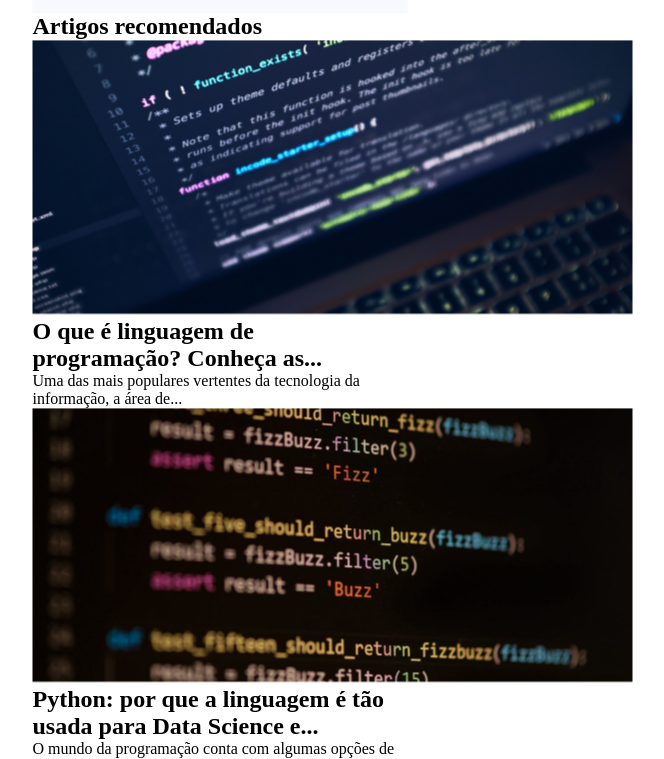
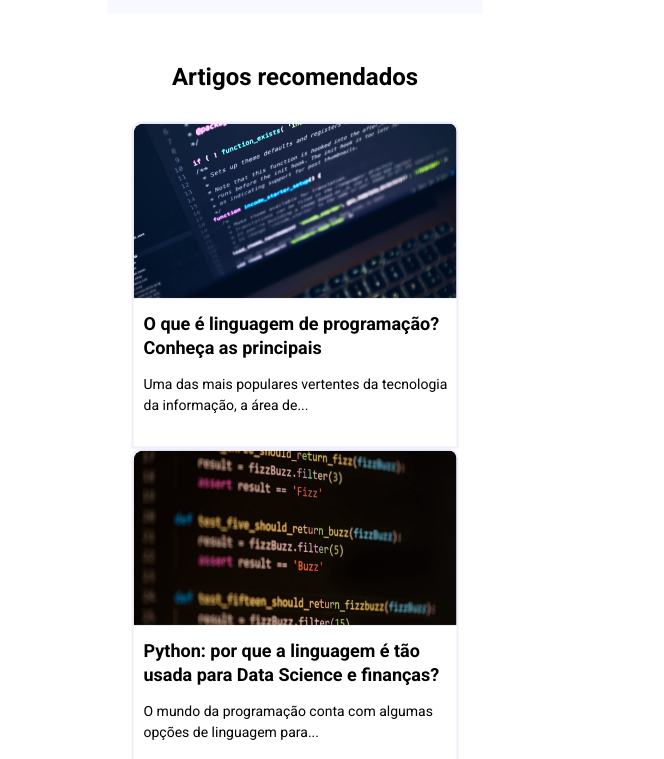
Before and after one commit to cleverton615/techblog, a plain HTML site: page index.html in a window 1280 px wide. Shown: the part 710-1469 px from the top of the page, without its empty margins (345-1009 px from the left). Drawn offline with Linux system fonts and the light colour scheme.

Commit message:
alterações no html e novas estilizações
Foi feito uma melhor separação entre os itens no html e aplicado novas estilizações no css

```diff
--- a/index.html
+++ b/index.html
@@ -11,7 +11,7 @@
         <section class="topo">
             <img src="imagens/illustra.png" alt="ilustração">
             <h1>
-                Escontre os melhores artigos de programação em um só lugar
+                Escontre os <strong class="blue">melhores artigos</strong> de programação em um só lugar
             </h1>
             <p>Explore o topo da programação em um só lugar! Seu destino único para dicas e tendências atuais.</p>
             <button>
@@ -22,41 +22,66 @@
         <section class="conteudo">
             <h1>Artigos recomendados</h1>
 
-            <div class="artigos">
+            <section class="artigos">
+                <div class="art_img">
                     <img src="imagens/image-1.png" alt="codigos">
-                <h1>O que é linguagem de programação? Conheça as...</h1>
+                </div>
+                <div class="art_txt">
+                    <h1>O que é linguagem de programação? Conheça as principais</h1>
                     <p>Uma das mais populares vertentes da tecnologia da informação, a área de...</p>
                 </div>
+            </section>
 
-            <div class="artigos">
+            <section class="artigos">
+                    <div class="art_img">
                         <img src="imagens/image-2.png" alt="codigos">
-                <h1>Python: por que a linguagem é tão usada para Data Science e...</h1>
+                    </div>
+                    <div class="art_txt">
+                        <h1>Python: por que a linguagem é tão usada para Data Science e finanças?</h1>
                         <p>O mundo da programação conta com algumas opções de linguagem para...</p>
                     </div>
+            </section>
 
-            <div class="artigos">
+                <section class="artigos">
+                    <div class="art_img">
                         <img src="imagens/image-3.png" alt="github">
+                    </div>
+                    <div class="art_txt">
                         <h1>GitHub tem receita de US$ 1 bilhão e 90 milhões de usuários</h1>
                         <p>O popular serviço de repositório de código GitHub foi adquirido pela...</p>
                     </div>
+                </section>
 
-            <div class="artigos">
+            <section class="artigos">
+                    <div class="art_img">
                         <img src="imagens/image-4.png" alt="git">
+                    </div>
+                    <div class="art_txt">
                         <h1>15 comandos no GIT que os desenvolvedores precisam saber</h1>
                         <p>Dominar os comandos GIT é uma habilidade que se conquista com...</p>
                     </div>
+            </section>
 
-            <div class="artigos">
+                <section class="artigos">
+                    <div class="art_img">
                         <img src="imagens/image-5.png" alt="git e github">
+                    </div>
+                    <div class="art_txt">
                         <h1>GIT e GitHub: o que são e quais as diferenças entre eles?</h1>
                         <p>Git e GibHub são dois softwares de controle de versão essenciais para...</p>
                     </div>
+                </section>
 
-            <div class="artigos">
+                <section class="artigos">
+                    <div class="art_img">
                         <img src="imagens/image-6.png" alt="copilot">
-                <h1>GitHub Copilot ganha integração com GPT-4 e interface...</h1>
+                    </div>
+                    <div class="art_txt">
+                        <h1>GitHub Copilot ganha integração com GPT-4 e interface conversacional</h1>
                         <p>O GitHub Copilot, ferramenta de desenvolvimento baseada em IA...</p>
                     </div>
+                </section>
+
         </section>
 
         <section class="formulario">
--- a/style.css
+++ b/style.css
@@ -5,6 +5,7 @@
     padding: 0px;
     margin: 0px;
     box-sizing: border-box;
+    font-family: "Roboto", sans-serif;
 }
 
 main {
@@ -13,7 +14,7 @@ main {
     position: absolute;
     top: 50%;
     left: 50%;
-    transform: translate(-70%, -9%);
+    transform: translate(-50%, -9%);
 }
 
 .topo {
@@ -29,10 +30,10 @@ main {
     height: 240px;
     gap: 0px;
     opacity: 0px;
+    margin-top: 50px;
 }
 
 .topo > h1 {
-    font-family: "Roboto", sans-serif;
     font-size: 24px;
     font-weight: 600;
     line-height: 28.8px;
@@ -40,8 +41,11 @@ main {
     padding: 30px 15px 10px 15px;
 }
 
+.blue {
+    color: rgba(132, 106, 255, 1);
+}
+
 .topo > p {
-    font-family: "Roboto", sans-serif;
     font-size: 16px;
     font-weight: 400;
     line-height: 24px;
@@ -59,3 +63,68 @@ main {
     border: none;
     color: white;
 }
+
+.conteudo {
+    width: 375px;
+    height: 2318px;
+    display: flex;
+    flex-direction: column;
+    align-items: center;
+}
+
+.conteudo > h1 {
+    font-size: 24px;
+    font-weight: 600;
+    line-height: 28.13px;
+    text-align: left;
+    padding: 50px 20px 30px 20px;
+}
+
+.artigos {
+    width: 327px;
+    height: 327px;
+    border: 2px solid rgba(238, 238, 255, 1);
+    border-radius: 10px 10px 0px 0px;
+    overflow: hidden;
+    padding-bottom: 50px;
+}
+
+.art_txt > h1 {
+    font-size: 18px;
+    font-weight: 600;
+    line-height: 23.4px;
+    text-align: left;
+    padding: 10px 5px 5px 10px;
+}
+
+.art_txt > p {
+    font-size: 14px;
+    font-weight: 400;
+    line-height: 21px;
+    text-align: left;
+    padding: 10px 5px 5px 10px;
+}
+
+.art_img {
+    overflow: hidden;
+}
+
+.art_img > img {
+    width: 327px;
+    height: 175px;
+    gap: 0px;
+    border-radius: 10px 10px 0px 0px;
+    opacity: 0px;
+    transition: 1s ease;
+}
+
+.art_img > img:hover{
+    transform: scale(1.3);
+}
+
+.formulario {
+    background-color: rgba(248, 248, 255, 1);
+    width: 375px;
+    height: 590px;
+    display: block;
+}
```
Lines whose indentation alone changed are shown as unchanged.
